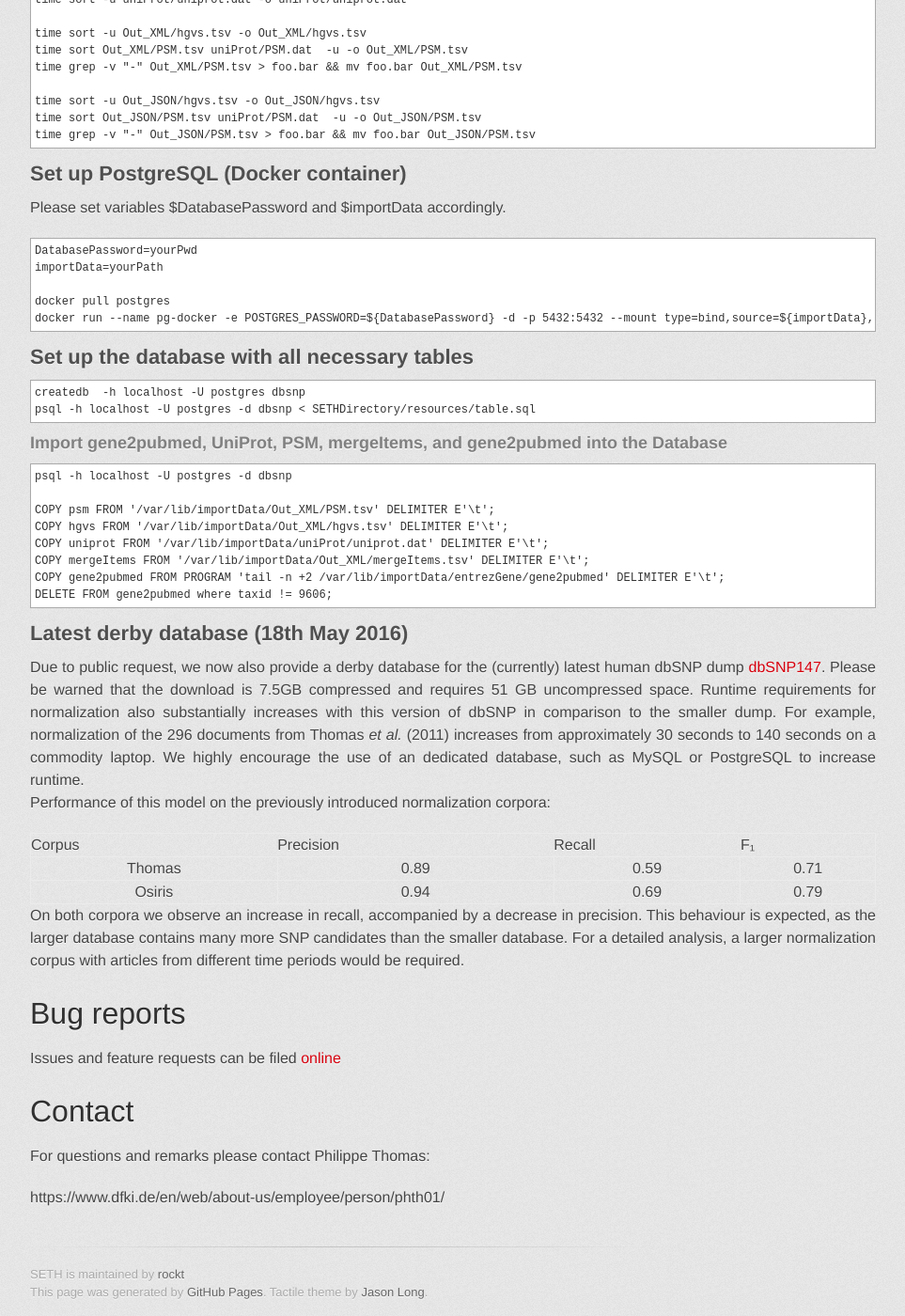
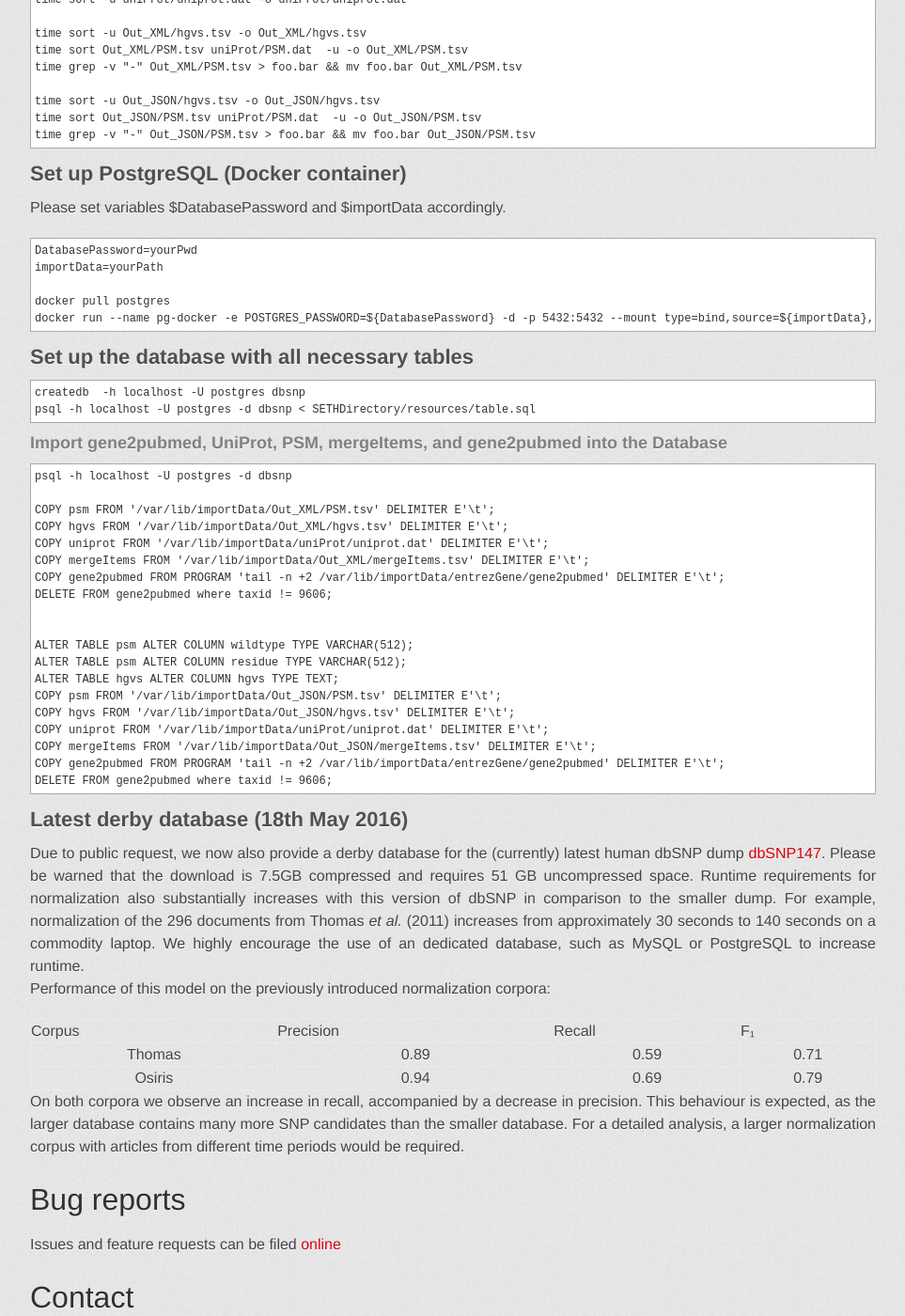
Before and after one commit to rockt/SETH, a Jekyll site: the page built from index.md, in a window 1280 px wide and 1400 px high, scrolled down 8140 px. Shown: the whole window at 94% size, without its empty margins (158-1121 px from the left). Built offline with Jekyll 4.4.1, drawn with Linux system fonts in a browser that asks for light colours; some web fonts are replaced.

Commit message:
tmp commit

```diff
--- a/index.md
+++ b/index.md
@@ -426,6 +426,8 @@ Please set variables $DatabasePassword and $importData accordingly.
 
     docker pull postgres
     docker run --name pg-docker -e POSTGRES_PASSWORD=${DatabasePassword} -d -p 5432:5432 --mount type=bind,source=${importData},target=/var/lib/importData,readonly postgres
+docker run --name pg-docker-new -e POSTGRES_PASSWORD=${DatabasePassword} -d -p 5430:5432 -v /media/philippe/5f695998-f5a5-4389-a2d8-4cf3ffa1288a/postgres-docker/:/var/lib/postgresql/data  --mount type=bind,source=${importData},target=/var/lib/importData,readonly  postgres
+
 
 ## Set up the database with all necessary tables
     createdb  -h localhost -U postgres dbsnp
@@ -439,6 +441,17 @@ Please set variables $DatabasePassword and $importData accordingly.
     COPY hgvs FROM '/var/lib/importData/Out_XML/hgvs.tsv' DELIMITER E'\t';
     COPY uniprot FROM '/var/lib/importData/uniProt/uniprot.dat' DELIMITER E'\t';
     COPY mergeItems FROM '/var/lib/importData/Out_XML/mergeItems.tsv' DELIMITER E'\t';
+    COPY gene2pubmed FROM PROGRAM 'tail -n +2 /var/lib/importData/entrezGene/gene2pubmed' DELIMITER E'\t';
+    DELETE FROM gene2pubmed where taxid != 9606;
+
+
+    ALTER TABLE psm ALTER COLUMN wildtype TYPE VARCHAR(512);
+    ALTER TABLE psm ALTER COLUMN residue TYPE VARCHAR(512);
+    ALTER TABLE hgvs ALTER COLUMN hgvs TYPE TEXT;
+    COPY psm FROM '/var/lib/importData/Out_JSON/PSM.tsv' DELIMITER E'\t';
+    COPY hgvs FROM '/var/lib/importData/Out_JSON/hgvs.tsv' DELIMITER E'\t';
+    COPY uniprot FROM '/var/lib/importData/uniProt/uniprot.dat' DELIMITER E'\t';
+    COPY mergeItems FROM '/var/lib/importData/Out_JSON/mergeItems.tsv' DELIMITER E'\t';
     COPY gene2pubmed FROM PROGRAM 'tail -n +2 /var/lib/importData/entrezGene/gene2pubmed' DELIMITER E'\t';
     DELETE FROM gene2pubmed where taxid != 9606;
 
```
